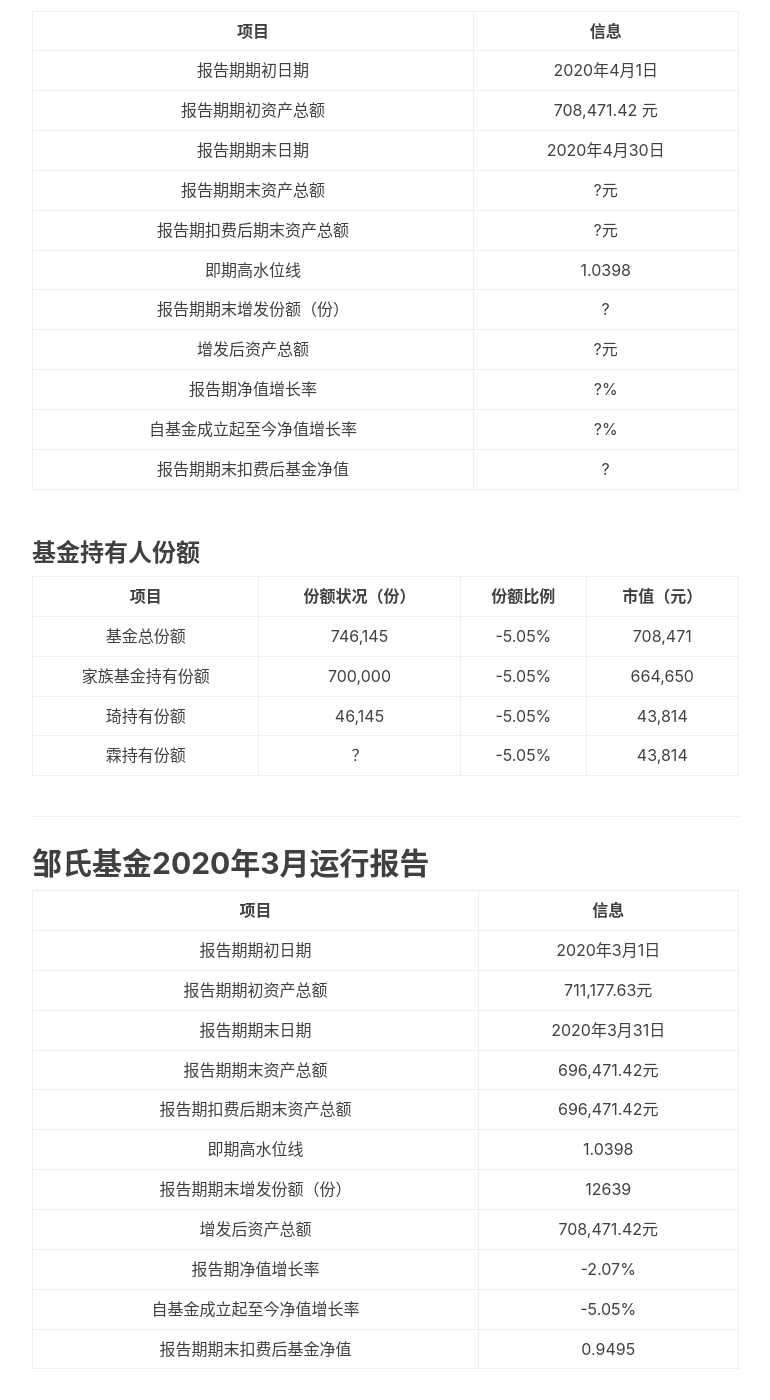
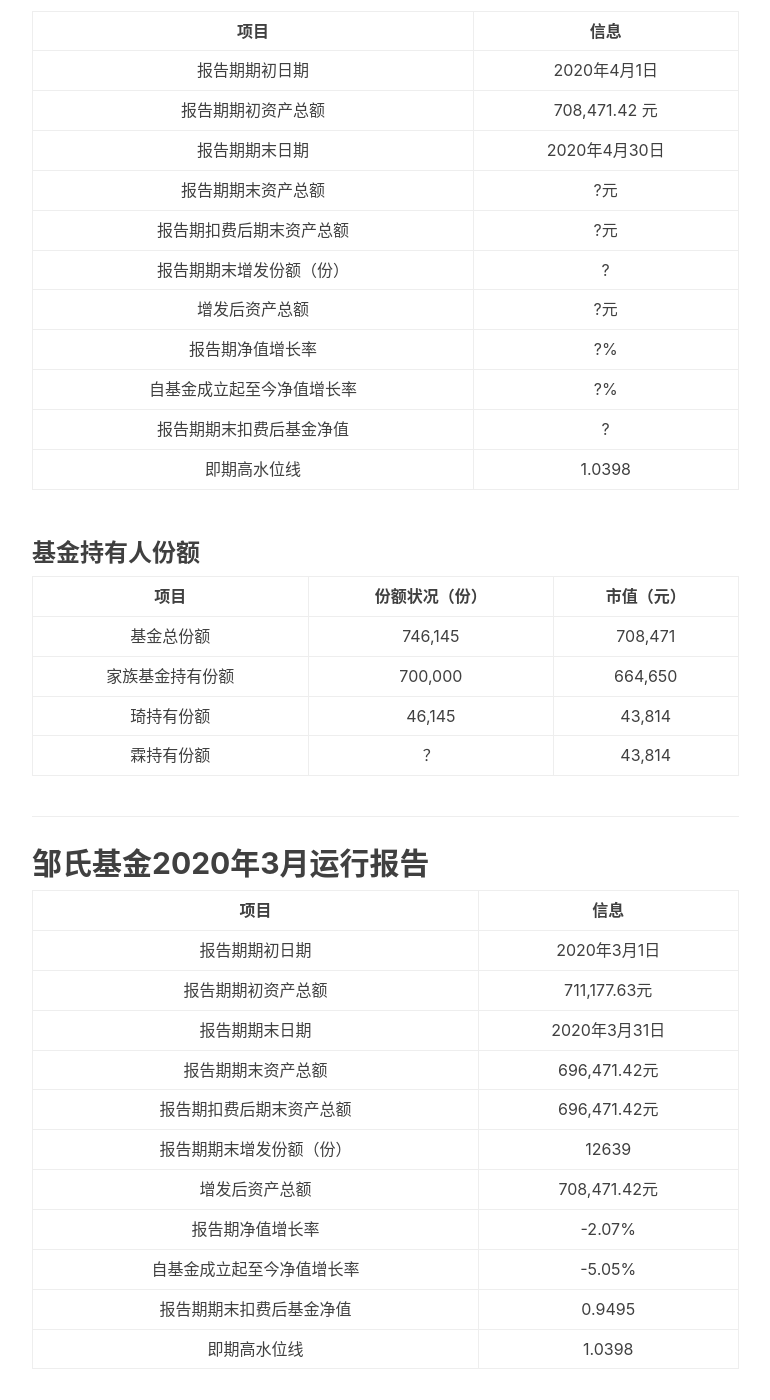
Before and after one commit to zoustephen/zoustephen.github.io, a Jekyll site: the page built from _posts/2018-02-01-zou.md, in a window 1280 px wide and 1400 px high, scrolled down 505 px. Shown: the whole window, without its empty margins (233-1003 px from the left). Built offline with Jekyll 4.4.1, drawn with Linux system fonts in a browser that asks for light colours; nearby versions of some CDN libraries; comment, search, counter and statistics services are not loaded; some of the changed text lies outside the part shown.

Commit message:
Update 邹氏基金运行报告

```diff
--- a/_posts/2018-02-01-zou.md
+++ b/_posts/2018-02-01-zou.md
@@ -13,21 +13,21 @@ tags: ''
 报告期期末日期	|2020年4月30日<br>
 报告期期末资产总额|	?元<br>
 报告期扣费后期末资产总额	|?元<br>
-即期高水位线	|1.0398<br>
 报告期期末增发份额（份）	|?
 增发后资产总额	|?元
 报告期净值增长率|	?%<br>
 自基金成立起至今净值增长率|	?%<br>
 报告期期末扣费后基金净值	|?<br>
+即期高水位线	|1.0398<br>
 
 ### 基金持有人份额
 
-项目	|份额状况（份）|	份额比例	 |市值（元）
+项目	|份额状况（份）|	市值（元）
 :-: | :-: | :-: | :-:
-基金总份额	 |746,145	 	|-5.05% |708,471
-家族基金持有份额	 |700,000	 	|-5.05%|664,650
-琦持有份额         |46,145                |-5.05%|43,814
-霖持有份额         |？               |-5.05%|43,814
+基金总份额	 |746,145	 	 |708,471
+家族基金持有份额	 |700,000	 	|664,650
+琦持有份额         |46,145               |43,814
+霖持有份额         |？               |43,814
 
 ***
 
@@ -40,20 +40,20 @@ tags: ''
 报告期期末日期	|2020年3月31日<br>
 报告期期末资产总额|	696,471.42元<br>
 报告期扣费后期末资产总额	|696,471.42元<br>
-即期高水位线	|1.0398<br>
 报告期期末增发份额（份）	|12639
 增发后资产总额	|708,471.42元
 报告期净值增长率|	-2.07%<br>
 自基金成立起至今净值增长率|	-5.05%<br>
 报告期期末扣费后基金净值	|0.9495<br>
+即期高水位线	|1.0398<br>
 
 ### 基金持有人份额
 
-项目	|份额状况（份）|	份额比例	 |市值（元）
+项目	|份额状况（份）|市值（元）
 :-: | :-: | :-: | :-:
-基金总份额	 |746,145	 	|-5.05% |708,471
-家族基金持有份额	|700,000	 	|-5.05%|664,650
-琦持有份额|46,145   |-5.05%|43,814
+基金总份额	 |746,145	 	|708,471
+家族基金持有份额	|700,000	 	|664,650
+琦持有份额|46,145   |43,814
 
 ### 管理人报告
 
@@ -78,20 +78,20 @@ tags: ''
 报告期期末日期	|2020年2月29日<br>
 报告期期末资产总额|	678,692.63元<br>
 报告期扣费后期末资产总额	|678,692.63元<br>
-即期高水位线	|1.0398<br>
 报告期期末增发份额（份）	|33506
 增发后资产总额	|711,177.63元
 报告期净值增长率|	-1.24%<br>
 自基金成立起至今净值增长率|	-3.05%<br>
 报告期期末扣费后基金净值	|0.9695<br>
+即期高水位线	|1.0398<br>
 
 ### 基金持有人份额
 
-项目	|份额状况（份）|	份额比例	 |市值（元）
+项目	|份额状况（份）|	市值（元）
 :-: | :-: | :-: | :-:
-基金总份额	 |733,506	 	|-3.05% |678,693
-家族基金持有份额	|700,000	 	|-3.05%|646,208
-琦琦持有份额|33,506   |-3.05%|32,485
+基金总份额	 |733,506	  |678,693
+家族基金持有份额	|700,000	 |646,208
+琦琦持有份额|33,506   |32,485
 
 ***
 ## 邹氏家族基金2020年1月运行报告
@@ -103,16 +103,16 @@ tags: ''
 报告期期末日期	|2020年1月31日<br>
 报告期期末资产总额|	687,214.55元<br>
 报告期扣费后期末资产总额	|687,214.55元<br>
-即期高水位线	|1.0398<br>
 报告期净值增长率|	-0.68%<br>
 自基金成立起至今净值增长率|	-1.83%<br>
 报告期期末扣费后基金净值	|0.9817<br>
+即期高水位线	|1.0398<br>
 
 ### 基金持有人份额
 
-项目	|份额状况（份）|	份额比例	 |市值（元）
+项目	|份额状况（份）|	市值（元）
 :-: | :-: | :-: | :-: | :-:
-基金总份额	 |700,000	 	|-1.83% |687,214.55
-家族基金持有份额	|700,000	 	|-1.83%|687,214.55
+基金总份额	 |700,000	 	 |687,214.55
+家族基金持有份额	|700,000	 	|687,214.55
 
 ***
```
